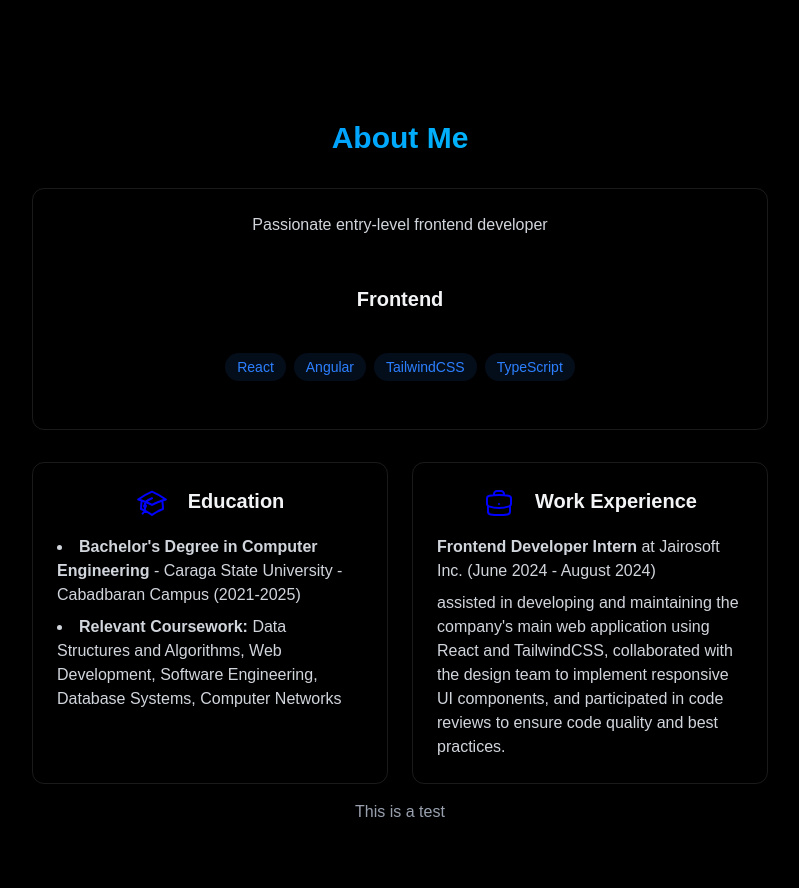
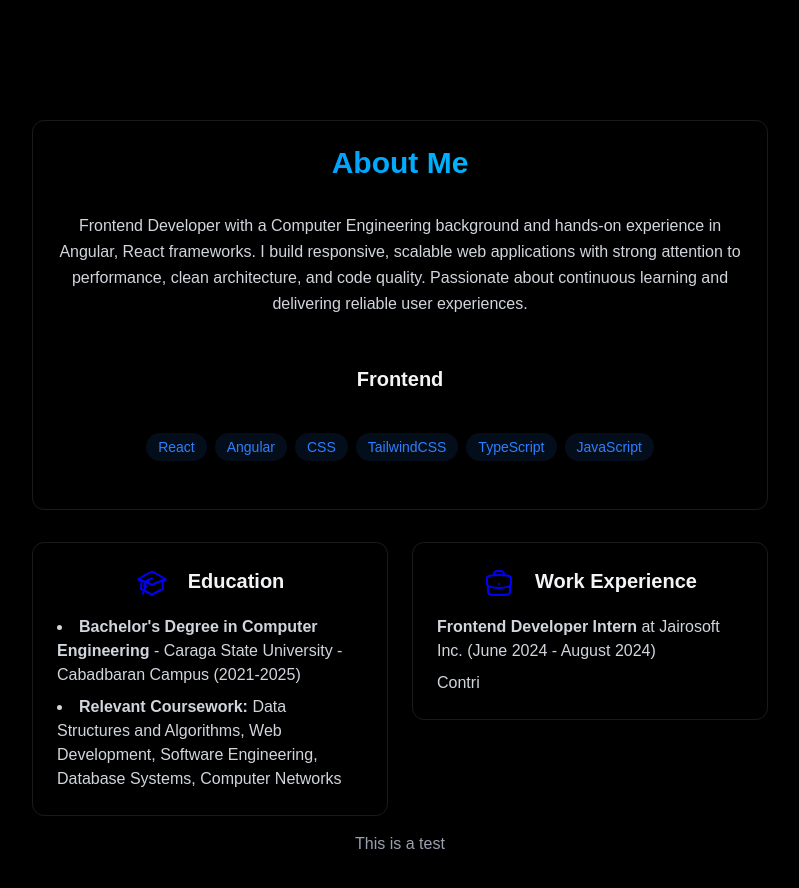
Before and after one commit to jaycsucc27/my-p, a React (Vite) app in the folder my-portfolio/: page / in a window 1280 px wide. Shown: the part 760-1648 px from the top of the page, without its empty margins (240-1039 px from the left). Built offline with nearby package versions, Linux system fonts and the light colour scheme.

Commit message:
update About section with additional frontend skills and enhanced personal description

```diff
--- a/my-portfolio/src/components/sections/About.jsx
+++ b/my-portfolio/src/components/sections/About.jsx
@@ -1,6 +1,6 @@
 export const About = () =>{
 
-    const frontEndSkills = ["React", "Angular", "TailwindCSS", "TypeScript"];
+    const frontEndSkills = ["React", "Angular","CSS", "TailwindCSS", "TypeScript", "JavaScript"];
 
 
     return(
@@ -9,19 +9,21 @@ export const About = () =>{
             className="min-h-screen flex items-center justify-center py-20"
         >
          <div className="max-w-3xl mx-auto px-4">
-            <h2 className="text-3xl font-bold mb-8 bg-linear-to-r from-blue-500
-            to-cyan-400 bg-clip-text text-transparent text-center">
-                About Me
-            </h2>
+
             <div className="p-6 rounded-xl border border-white/10
                 hover:-translate-y-1
                 hover:border-cyan-400
                 hover:shadow-[0_0_15px_rgba(34,211,238,0.7)]
                 hover:shadow-cyan-400/50
                 transition-all duration-300 ease-in-out">
-
-                <p className="text-center text-gray-300 mb-6">
-                    Passionate entry-level frontend developer
+      <h2 className="text-3xl font-bold mb-8 bg-linear-to-r from-blue-500
+            to-cyan-400 bg-clip-text text-transparent text-center">
+                About Me
+            </h2>
+                <p className=" text-center leading-relaxed mb-6  text-gray-300  ">
+                     Frontend Developer with a Computer Engineering background and hands-on experience in Angular,
+                     React frameworks. I build responsive, scalable web applications with strong attention to performance,
+                     clean architecture, and code quality. Passionate about continuous learning and delivering reliable user experiences.
                 </p>
                 <div className="grid grid-cols-1 gap-6">
                 <div className="rounded-xl p-6">
@@ -94,9 +96,9 @@ export const About = () =>{
         <strong>Frontend Developer Intern </strong> at Jairosoft Inc. (June 2024 - August 2024)
 
     </li>
-     <p>
-            assisted in developing and maintaining the company's main web application using React and TailwindCSS, collaborated with the design team to implement responsive UI components, and participated in code reviews to ensure code quality and best practices.
-        </p>
+     <li>
+        Contri
+     </li>
 </ul>
     </div>
 
```
